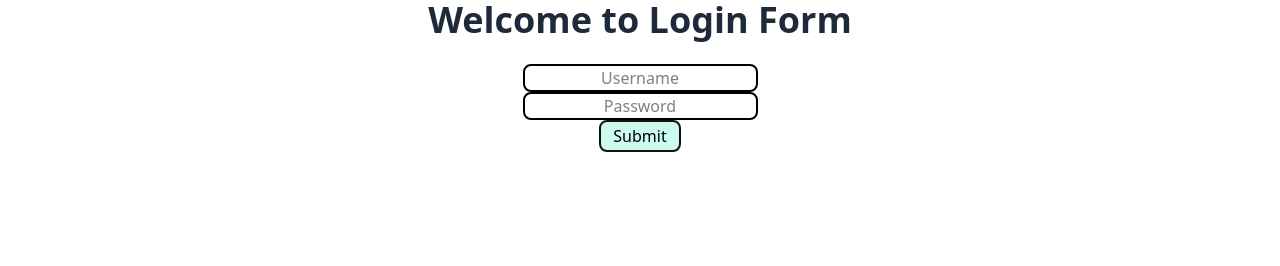
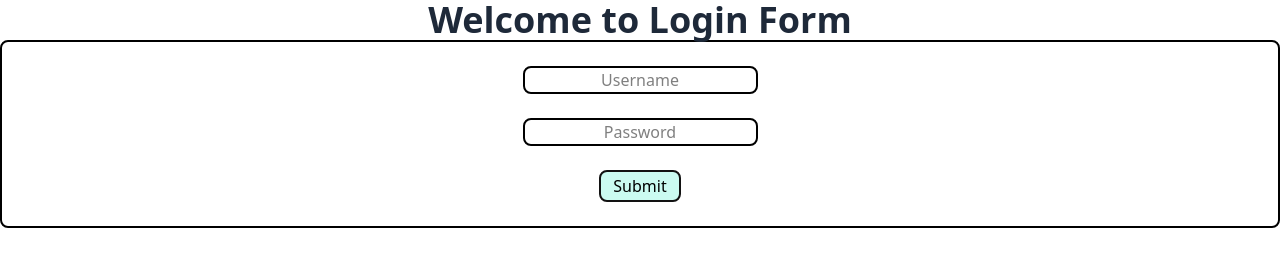
Before and after one commit to rutajogani/JS-program, a plain HTML site: page index.html in a window 1280 px wide. Drawn offline with nearby package versions, Linux system fonts and the light colour scheme.

Commit message:
add: more line

```diff
--- a/index.html
+++ b/index.html
@@ -6,10 +6,10 @@
     <script src="https://cdn.jsdelivr.net/npm/@tailwindcss/browser@4"></script>
   </head>
   <body>
-    <div class="todo-container text-center">
     <h1 class="text-4xl font-bold text-gray-800 text-center">
       Welcome to Login Form
     </h1>
+    <div class="todo-container text-center border-2 border[#121212] rounded-lg">
       <br />
       <form action="/login" method="POST">
         <input
@@ -20,6 +20,7 @@
           required
         />
         <br />
+        <br />
         <input
           type="password"
           name="password"
@@ -27,13 +28,16 @@
           placeholder="Password"
           required
         />
-      </form>
+        <br />
+        <br />
         <button
           id="submit"
           class="bg-teal-100 rounded-lg px-3 py-0.5 cursor-pointer text-black border-2 border-[#121212]"
         >
           Submit
         </button>
+      </form>
+      <br />
     </div>
     <script src="script.js"></script>
   </body>
```
Lines whose indentation alone changed are shown as unchanged.
